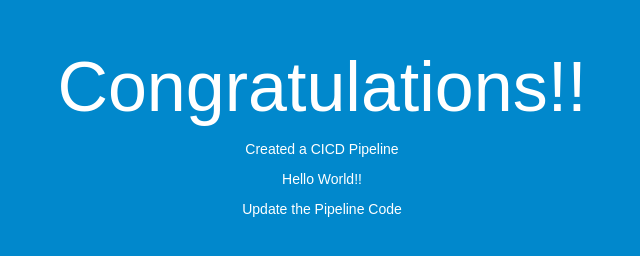
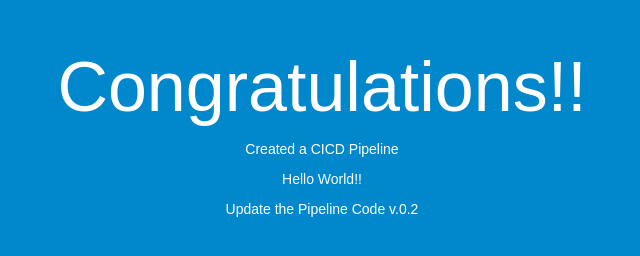
Before and after one commit to armaanroohi/code_deploy_demo-main, a plain HTML site: page index.html in a window 1280 px wide. Shown: the full height of the page, 318-958 px from the left. Drawn offline with Linux system fonts and the light colour scheme.

Commit message:
Update index.html
v2

```diff
--- a/index.html
+++ b/index.html
@@ -29,7 +29,7 @@
 <h1>Congratulations!!</h1>
 <p>Created a CICD Pipeline</p>
     <p>Hello World!!</p>
-    <p> Update the Pipeline Code</p>
+    <p> Update the Pipeline Code v.0.2</p>
   </div>
 </body>
 </html>
```
